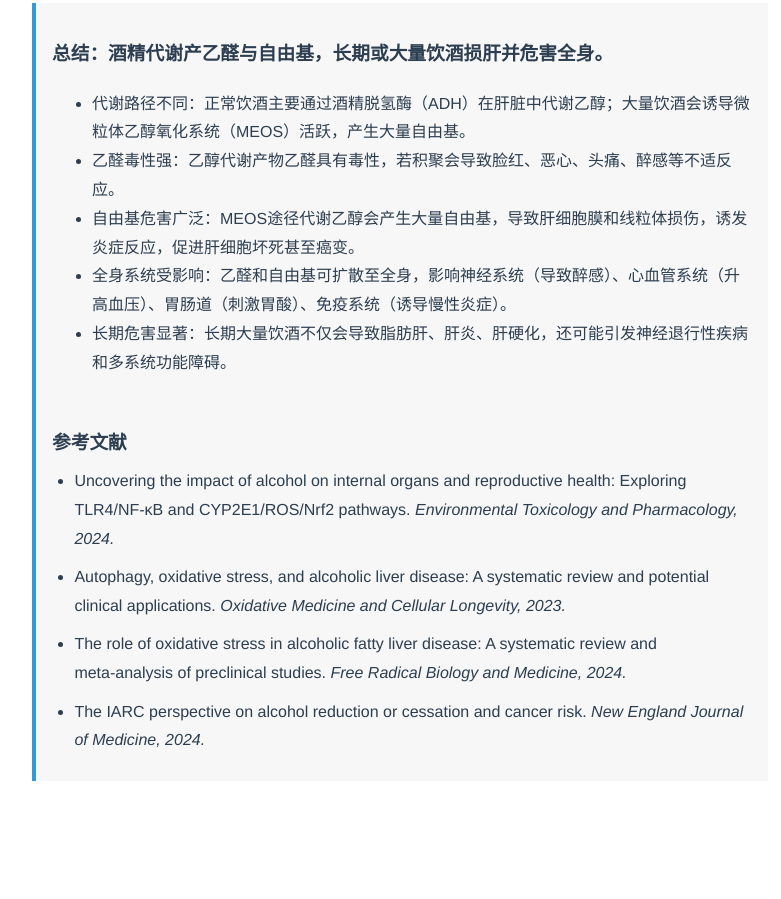
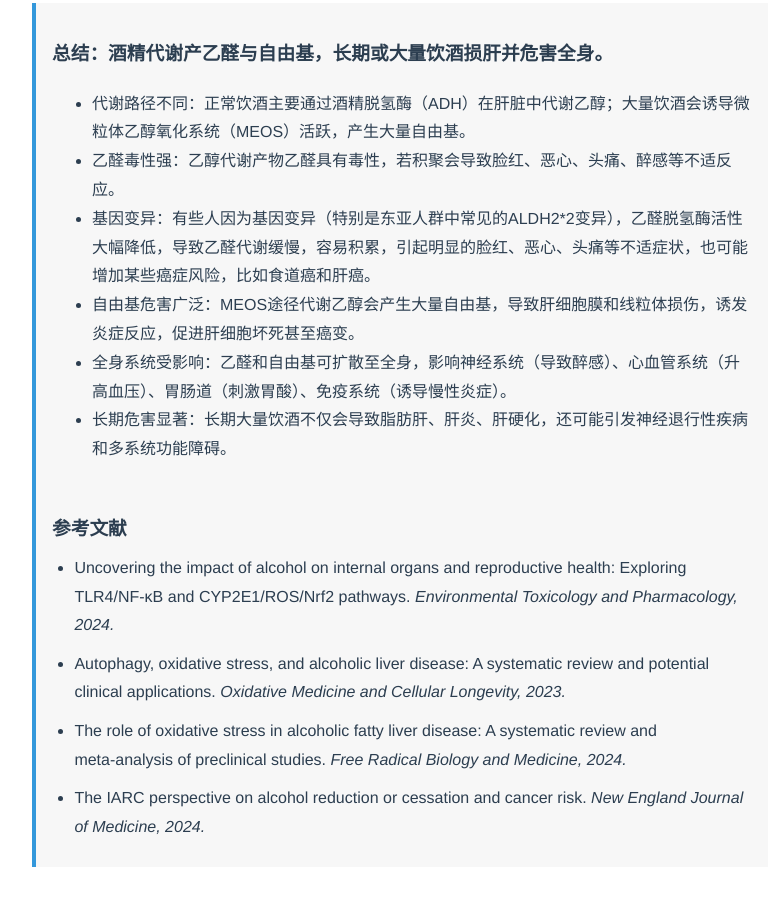
Before and after one commit to Sandy-long/lean-alcohol, a plain HTML site: page index.html in a window 1280 px wide. Shown: the part 1408-2307 px from the top of the page, without its empty margins (240-1021 px from the left). Before the commit the page ends 2221 px from the top, so only its background shows below. Drawn offline with Linux system fonts and the light colour scheme.

Commit message:
Update index.html

```diff
--- a/index.html
+++ b/index.html
@@ -186,6 +186,7 @@ table {
     <ul>
 	   <li><span class="highlight">代谢路径不同：</span>正常饮酒主要通过酒精脱氢酶（ADH）在肝脏中代谢乙醇；大量饮酒会诱导微粒体乙醇氧化系统（MEOS）活跃，产生大量自由基。</li>
     <li><span class="highlight">乙醛毒性强：</span>乙醇代谢产物乙醛具有毒性，若积聚会导致脸红、恶心、头痛、醉感等不适反应。</li>
+	  <li><span class="highlight">基因变异：</span>有些人因为基因变异（特别是东亚人群中常见的ALDH2*2变异），乙醛脱氢酶活性大幅降低，导致乙醛代谢缓慢，容易积累，引起明显的脸红、恶心、头痛等不适症状，也可能增加某些癌症风险，比如食道癌和肝癌。</li>
     <li><span class="highlight">自由基危害广泛：</span>MEOS途径代谢乙醇会产生大量自由基，导致肝细胞膜和线粒体损伤，诱发炎症反应，促进肝细胞坏死甚至癌变。</li>
     <li><span class="highlight">全身系统受影响：</span>乙醛和自由基可扩散至全身，影响神经系统（导致醉感）、心血管系统（升高血压）、胃肠道（刺激胃酸）、免疫系统（诱导慢性炎症）。</li>
     <li><span class="highlight">长期危害显著：</span>长期大量饮酒不仅会导致脂肪肝、肝炎、肝硬化，还可能引发神经退行性疾病和多系统功能障碍。</li>
```
